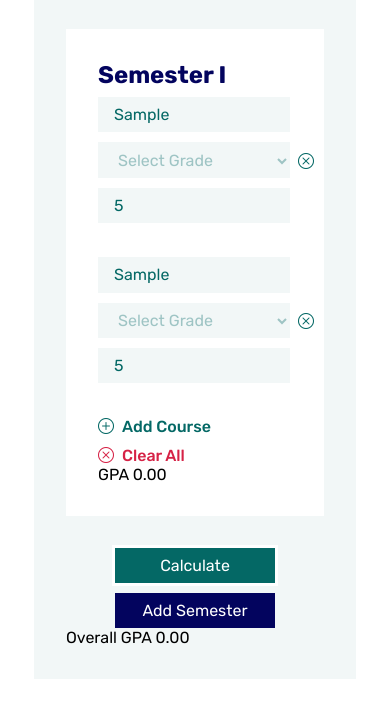
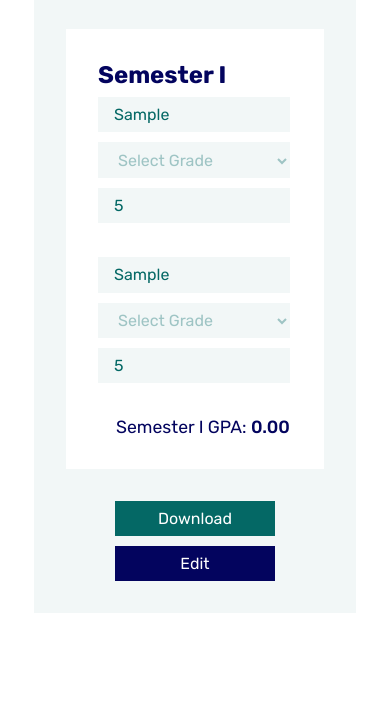
Before and after one commit to neicore/gpa-calculator, a plain HTML site: page index.html in a window 390 px wide. Both pictures are taken after typing "Sample", "5", "Sample", "5" into the empty fields and a click on the button "Calculate". Shown: the part 105-822 px from the top of the page. Drawn offline with nearby package versions, Linux system fonts and the light colour scheme.

Commit message:
:zap: it works-ish

```diff
--- a/app.js
+++ b/app.js
@@ -1,10 +1,15 @@
 let semesterTemplate = document.querySelector('#semester-template')
 let courseRowTemplate = document.querySelector('#course-row-template')
+
+let tablets = window.matchMedia('(max-width: 768px)')
+let mobiles = window.matchMedia('(max-width: 480px)')
 
 let calculator = document.querySelector('.calculator')
 let defaultSemester = calculator.querySelector('.default-semester')
 let addSemesterButton = calculator.querySelector('.add-semester')
 let calculateButton = calculator.querySelector('.calculate')
+let calculatorActionsOne = calculator.querySelector('.calculator-actions.one')
+let calculatorActionsTwo = calculator.querySelector('.calculator-actions.two')
 
 let deleteSemesterButton = defaultSemester.querySelector('.semester-delete')
 let addCourseButton = defaultSemester.querySelector('.add-course')
@@ -87,8 +92,10 @@ let addSemester = () => {
   let newSemester = semesterTemplate.content.firstElementChild.cloneNode(true)
   let childrenLength = calculator.children.length
 
-  let semesterTitle = newSemester.querySelector('.semester-title')
-  semesterTitle.textContent = `Semester ${romanize(childrenLength - 2)}`
+  let semesterTitles = newSemester.querySelectorAll('.semester-title')
+  semesterTitles.forEach((semesterTitle) => {
+    semesterTitle.textContent = `Semester ${romanize(childrenLength - 3)}`
+  })
 
   let addCourseButton = newSemester.querySelector('.add-course')
   let clearAllButton = newSemester.querySelector('.clear-all')
@@ -117,7 +124,7 @@ let addSemester = () => {
     clearAll(clearAllButton)
   })
 
-  calculator.insertBefore(newSemester, calculator.children[childrenLength - 2])
+  calculator.insertBefore(newSemester, calculator.children[childrenLength - 3])
 
   let remainingSemesters = Array.from(calculator.querySelectorAll('.semester'))
   if (remainingSemesters.length > 1) {
@@ -191,8 +198,6 @@ let calculate = () => {
 
   allSemesters.forEach((semester) => {
     let courseRows = semester.querySelectorAll('.course-row')
-    let semesterGpaUI = semester.querySelector('.semester-gpa')
-    let semesterActions = semester.querySelector('.semester-actions')
     let allGradeCredits = []
     let allCredits = []
 
@@ -202,19 +207,69 @@ let calculate = () => {
       let gradeCredits = grade * credits
       allGradeCredits.push(gradeCredits)
       allCredits.push(credits)
+
+      let deleteCourseButton = courseRow.querySelector('.delete-course')
+      deleteCourseButton.style.display = 'none'
     })
 
+    let semesterGPA = semester.querySelector('.semester-gpa')
     let sumGradeCredits = allGradeCredits.reduce((a, b) => a + b, 0)
     let sumCredits = allCredits.reduce((a, b) => a + b, 0)
     let gpa = sumGradeCredits / sumCredits
-    semesterGpaUI.textContent = gpa.toFixed(2)
+    semesterGPA.textContent = gpa.toFixed(2)
     semestersGpa.push(gpa)
+
+    let semesterDelete = semester.querySelectorAll('.semester-delete')
+    let semesterActions = semester.querySelector('.semester-actions')
+    let semesterGPAUI = semester.querySelector('.semester-gpa-ui')
+    semesterDelete.forEach((semesterDelete) => {
+      semesterDelete.style.display = 'none'
+    })
+    semesterGPAUI.style.display = 'block'
+    semesterActions.style.display = 'none'
   })
 
-  let sumSemestersGPA = semestersGpa.reduce((a, b) => a + b, 0)
-  overallGpa.textContent = (sumSemestersGPA / semestersGpa.length).toFixed(2)
+  if (allSemesters.length > 1) {
+    let sumSemestersGPA = semestersGpa.reduce((a, b) => a + b, 0)
+    overallGpa.textContent = (sumSemestersGPA / semestersGpa.length).toFixed(2)
+
+    let overallGPAUi = calculator.querySelector('.overall-gpa-ui')
+    overallGPAUi.style.display = 'flex'
+  }
+
+  calculatorActionsOne.style.display = 'none'
+  calculatorActionsTwo.style.display = 'flex'
 }
 
 calculateButton.addEventListener('click', () => {
   calculate()
 })
+
+let edit = () => {
+  let allSemesters = Array.from(calculator.querySelectorAll('.semester'))
+
+  allSemesters.forEach((semester) => {
+    let courseRows = semester.querySelectorAll('.course-row')
+    courseRows.forEach((courseRow) => {
+      let deleteCourseButton = courseRow.querySelector('.delete-course')
+      deleteCourseButton.style.display = 'block'
+    })
+
+    let semesterDelete = semester.querySelectorAll('.semester-delete')
+    let semesterActions = semester.querySelector('.semester-actions')
+    let semesterGPAUI = semester.querySelector('.semester-gpa-ui')
+    semesterDelete.forEach((semesterDelete) => {
+      semesterDelete.style.display = 'block'
+    })
+    semesterGPAUI.style.display = 'none'
+    semesterActions.style.display = 'flex'
+  })
+
+  if (allSemesters.length > 1) {
+    let overallGPAUi = calculator.querySelector('.overall-gpa-ui')
+    overallGPAUi.style.display = 'none'
+  }
+
+  calculatorActionsOne.style.display = 'flex'
+  calculatorActionsTwo.style.display = 'none'
+}
--- a/index.html
+++ b/index.html
@@ -75,15 +75,22 @@
                 </button>
             </div>
 
-            <p>GPA <span class="semester-gpa"></span></p>
+            <p class="semester-gpa-ui">
+                <span class="semester-title">Semester I</span> GPA: <span class="semester-gpa"></span>
+            </p>
         </section>
 
-        <div class="calculator-actions">
+        <p class="overall-gpa-ui"><span>Overall GPA</span> <span class="overall-gpa">0.00</span></p>
+
+        <div class="calculator-actions one">
             <button class="calculator-actions-button calculate">Calculate</button>
             <button class="calculator-actions-button add-semester">Add Semester</button>
         </div>
 
-        <p>Overall GPA <span class="overall-gpa"></span></p>
+        <div class="calculator-actions two">
+            <button class="calculator-actions-button calculate" onclick="download()">Download</button>
+            <button class="calculator-actions-button add-semester" onclick="edit()">Edit</button>
+        </div>
     </div>
 
     <template id="course-row-template">
@@ -158,10 +165,11 @@
                 </button>
             </div>
 
-            <p>GPA <span class="semester-gpa"></span></p>
+            <p class="semester-gpa-ui">
+                <span class="semester-title">Semester I</span> GPA: <span class="semester-gpa"></span>
+            </p>
         </section>
     </template>
-
 </body>
 
 <script src="/app.js"></script>
--- a/style/style.scss
+++ b/style/style.scss
@@ -210,6 +210,10 @@ body {
         .add-semester {
             background-color: $dark-blue;
         }
+
+        &.two{
+            display: none;
+        }
     }
 }
 
@@ -326,3 +330,34 @@ body {
         }
     }
 }
+
+.semester-gpa-ui{
+    font-size: 1.1rem;
+    width: 97%;
+    color: $dark-blue;
+    text-align: right;
+    display: none;
+
+    .semester-title{
+        font-size: 1.1rem;
+    }
+
+    .semester-gpa{
+        font-weight: 500;
+    }
+
+    @media (max-width: 768px) {
+        width: 100%;
+        text-align: center;
+    }
+}
+
+.overall-gpa-ui{
+    display: none;
+    justify-content: space-between;
+    background-color: $primary-color-300;
+    color: $primary-color-100;
+    padding: 1rem 2rem;
+    margin-bottom: $margin-bottom;
+    font-size: 1.2rem;
+}
```
Also changed, not shown: README.md, style/css/style.css, 1 other file.
